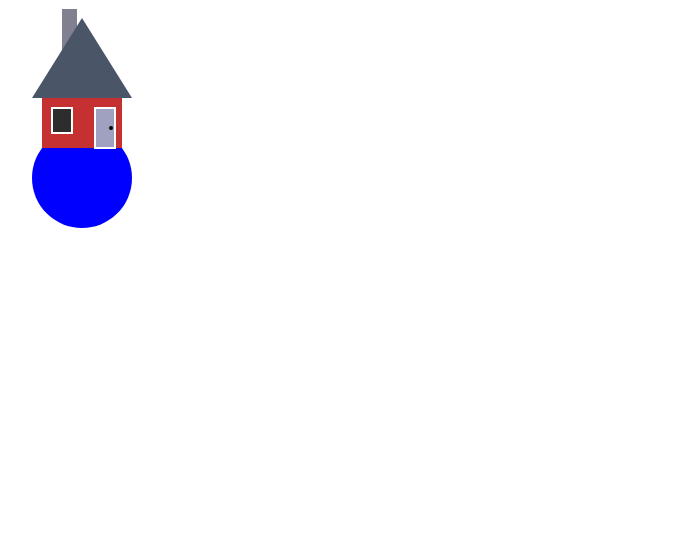
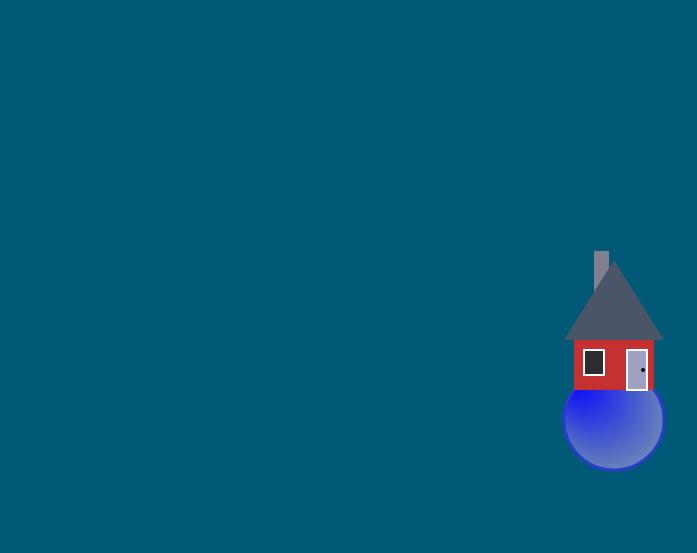
Before and after one commit to Nero4545/Disain, a plain HTML site: page all around the world/index.html in a window 1280 px wide. Shown: the whole page, without its empty margins (26-723 px from the left). Drawn offline with Linux system fonts and the light colour scheme.

Commit message:
Update index.html

```diff
--- a/all around the world/index.html
+++ b/all around the world/index.html
@@ -4,12 +4,41 @@
     <meta charset="UTF-8">
     <meta name="viewport" content="width=device-width, initial-scale=1.0">
     <title>Maja</title>
-
+    <style>
+        /* Make the body take up the full screen with a background */
+        body {
+            margin: 0;
+            height: 100vh; /* Full height of the viewport */
+            background-color: rgb(0, 89, 119); /* Background color for the entire page */
+            display: flex;
+            justify-content: center; /* Center the SVG horizontally */
+            align-items: center; /* Center the SVG vertically */
+        }
+        svg {
+            width: 200px;  /* Fixed width for the SVG */
+            height: 300px; /* Fixed height for the SVG */
+        }
+    </style>
 </head>
 <body>
 <svg width="200" height="300" xmlns="http://www.w3.org/2000/svg">
 
-    <circle cx="100" cy="170" r="50" fill="blue" />
+
+
+    <defs>
+        <radialGradient id="myRadialGradient4"
+           fx="5%" fy="5%" r="65%"
+           spreadMethod="pad">
+          <stop offset="0%"   stop-color="blue" stop-opacity="1"/>
+          <stop offset="100%" stop-color="#7597AE" stop-opacity="1" />
+        </radialGradient>
+    </defs>
+
+
+    <circle cx="100" cy="170" r="50" fill="blue"
+    style="fill:url(#myRadialGradient4);
+    stroke: #2b3ccc; stroke-width: 3;" />
+
     <!-- Chimney -->
     <rect x="80" y="1" width="15" height="60" fill="#808090" />
 
@@ -28,6 +57,7 @@
 
 
 
+
     <animateTransform
     attributeName="transform"
     begin="0s"
```
